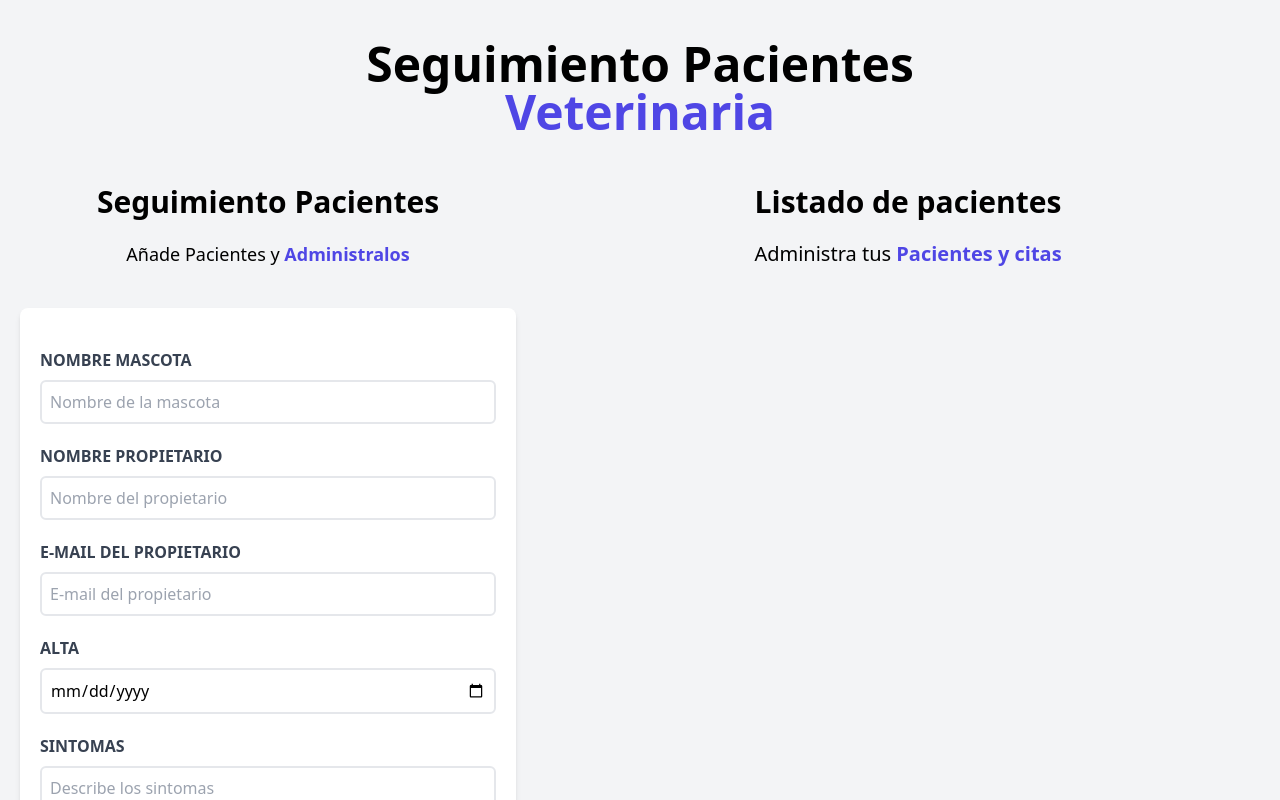
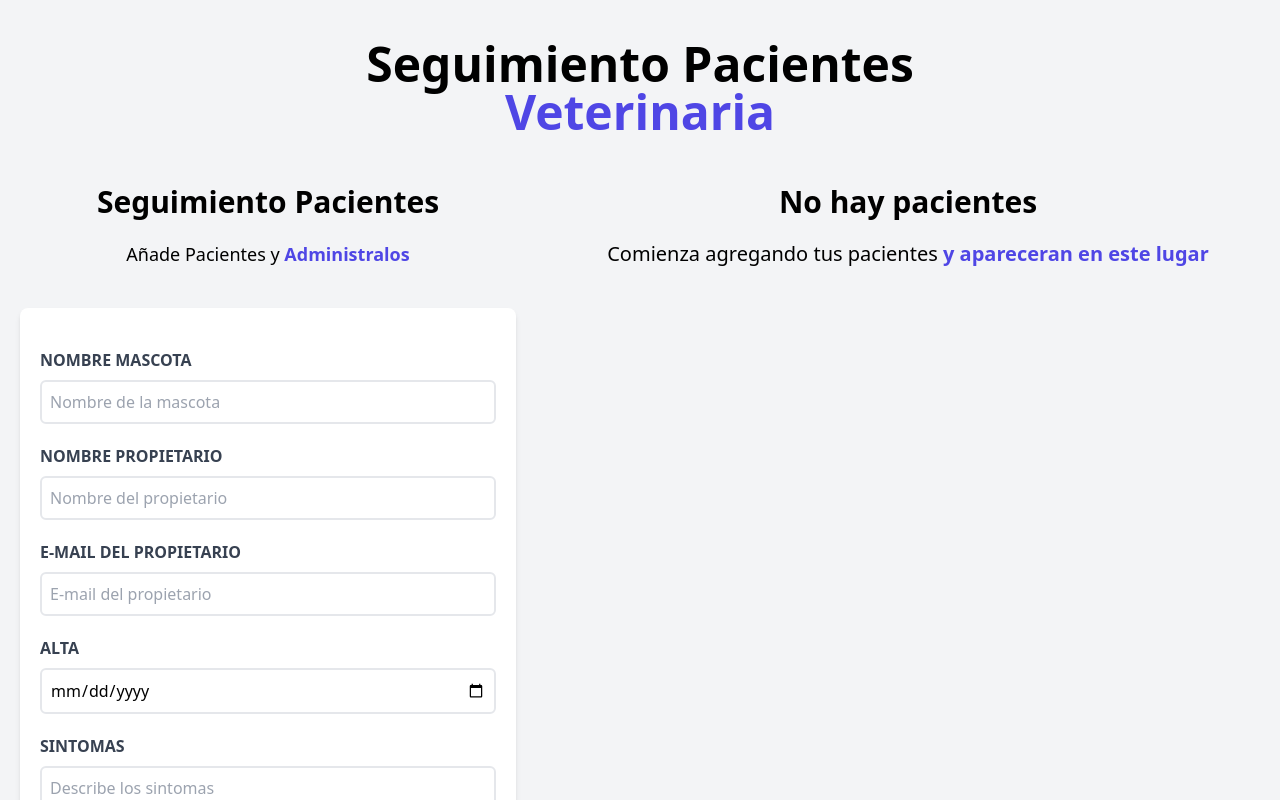
Before and after one commit to cdgutierrez456/citas-react-vite, a React (Vite) app: page / in a window 1280 px wide. Shown: the top 800 px of the page. Built offline with nearby package versions, Linux system fonts and the light colour scheme.

Commit message:
Mostrando secciones de aviso condicionales a si hay o no pacientes

```diff
--- a/src/components/ListadoPacientes.jsx
+++ b/src/components/ListadoPacientes.jsx
@@ -3,7 +3,11 @@
 const ListadoPacientes = ({ patients }) => {
   return (
     <div className="md:w-1/2 lg:w-3/5 md:h-screen overflow-y-scroll">
-      <h2 className="font-black text-3xl text-center">Listado de pacientes</h2>
+      {patients && patients.length ? (
+        <>
+          <h2 className="font-black text-3xl text-center">
+            Listado de pacientes
+          </h2>
           <p className="text-xl mt-5 mb-10 text-center">
             Administra tus {""}
             <span className="text-indigo-600 font-bold text-xl">
@@ -14,6 +18,18 @@
           {patients.map((patient) => (
             <Paciente key={patient.id} patient={patient} />
           ))}
+        </>
+      ) : (
+        <>
+          <h2 className="font-black text-3xl text-center">No hay pacientes</h2>
+          <p className="text-xl mt-5 mb-10 text-center">
+            Comienza agregando tus pacientes {""}
+            <span className="text-indigo-600 font-bold text-xl">
+              y apareceran en este lugar
+            </span>
+          </p>
+        </>
+      )}
     </div>
   );
 };
```
Lines whose indentation alone changed are shown as unchanged.
